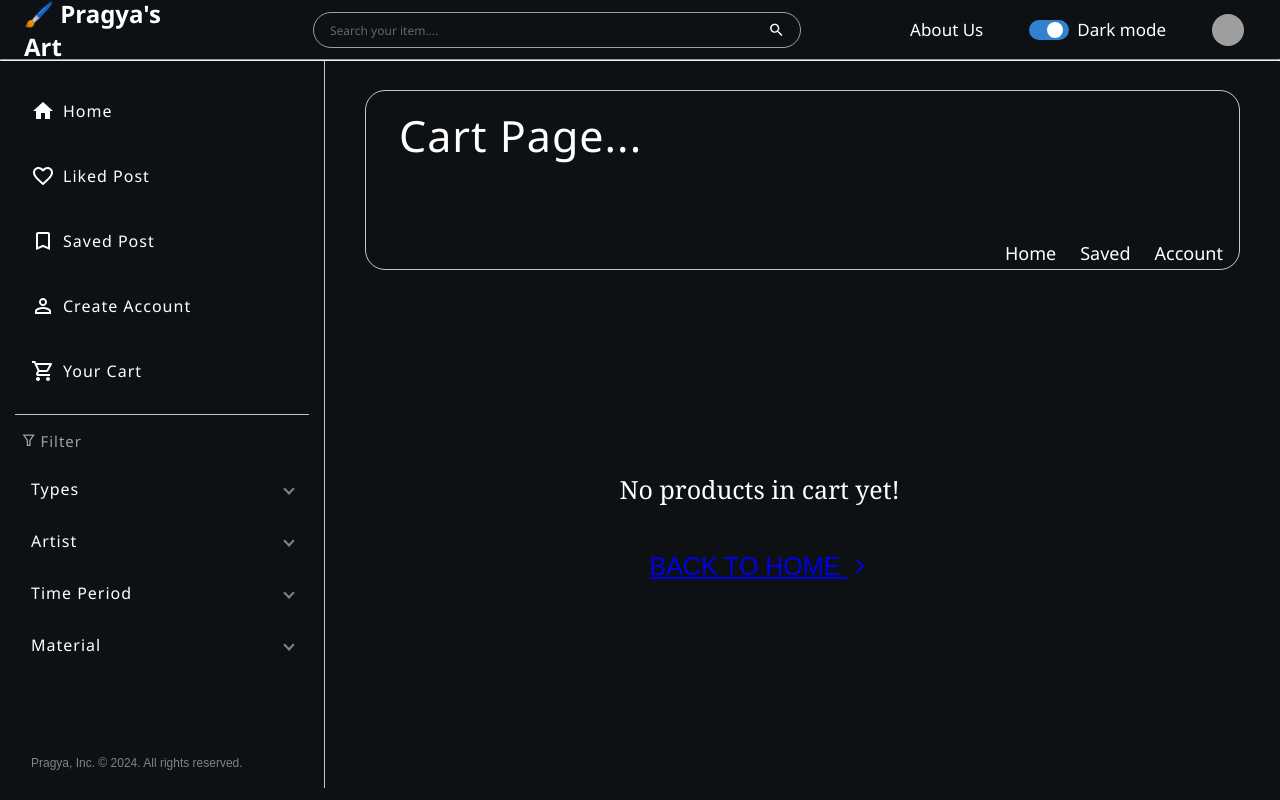
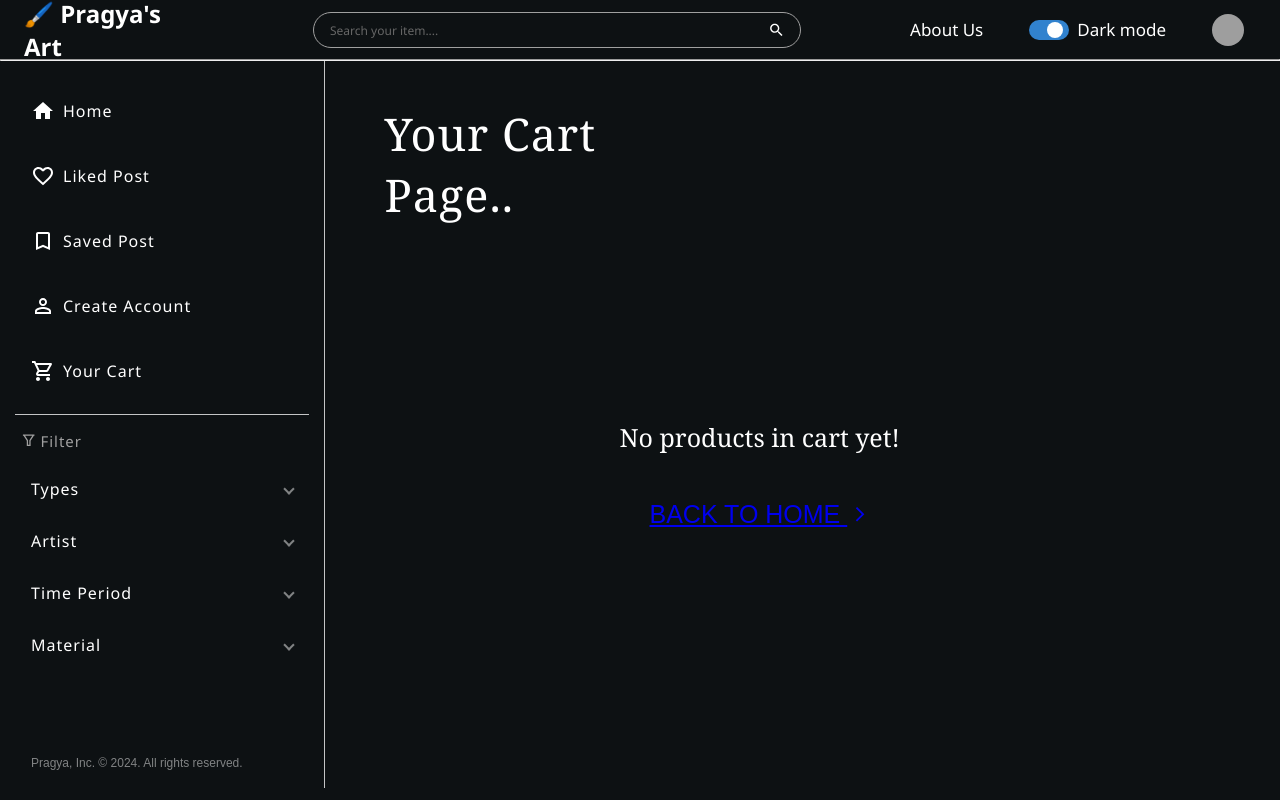
Before and after one commit to Pragyani/art-gallery, a React (Create React App) app: page /add-to-cart in a window 1280 px wide. Built offline with nearby package versions, Linux system fonts and the light colour scheme; grey boxes are pictures that could not be loaded.

Commit message:
add : h1 in CartPage.jsx

```diff
--- a/src/pages/CARTPAGE/CartPage.jsx
+++ b/src/pages/CARTPAGE/CartPage.jsx
@@ -8,7 +8,6 @@ import { setCartProducts } from "../../reducers/indx";
 /**external dependencies */
 import ArrowForwardIosIcon from '@mui/icons-material/ArrowForwardIos';
 import { IoMdRemoveCircle } from "react-icons/io";
-import { CartBar } from "./CartBar";
 
 const CartPage = () => {
     const dispatch = useDispatch();
@@ -32,8 +31,8 @@ const CartPage = () => {
 
     return (
         <div className="cart-products-container">
+            <h1>Your Cart Page..</h1>
             <div className="cart-products-list">
-                <CartBar/>
                 {cartProducts.length === 0 ? (
                     <p className="stck-p">No products in cart yet! <br /> <span><Link to={'/'}>BACK TO HOME <ArrowForwardIosIcon className="arr" /></Link></span></p>
                 ) : (
```
